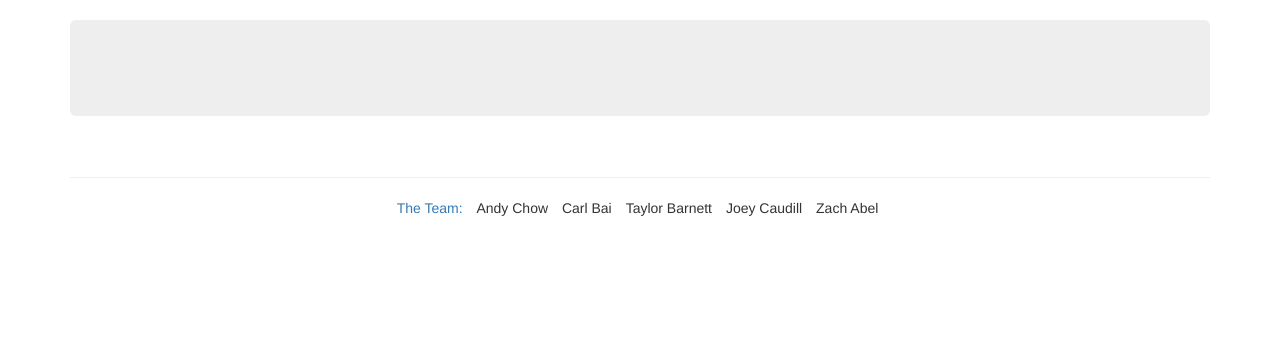
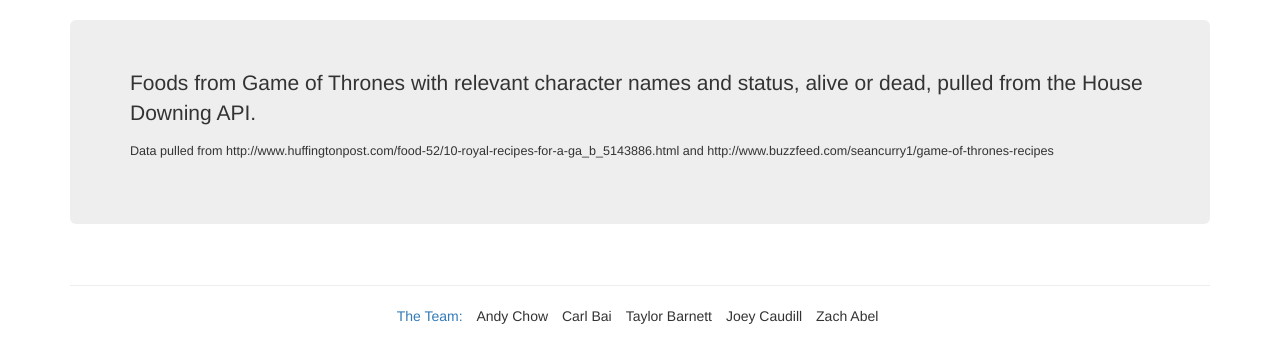
Before and after one commit to tbarn/cs373-idb, a Flask app: page /GoTFoods.html in a window 1280 px wide. Shown: the part 50-413 px from the top of the page. Run offline with Flask 2, Linux system fonts and the light colour scheme; some libraries are stand-ins or nearby versions.

Commit message:
Adding changes from yesterday

```diff
--- a/insertionDict.py
+++ b/insertionDict.py
@@ -469,7 +469,7 @@ ingredients = [
         "id": 6,
         "name": "sesame seeds",
         "description": "Sesame seed is one of the first recorded seasonings. It grows widely in India and Asia. These tiny seeds come in shades of brown, red and black, but the most common color is a pale grayish-ivory. Sesame seeds have a nutty, sweet aroma with a milk-like, buttery taste.",
-        "image_URL": "http://www.elanaspantry.com/blog/wp-content/uploads/sesame-seeds-flickr.jpg",
+        "image_URL": "http://www.comco-group.com/wp-content/uploads/2012/01/sesame-seeds-flickr.jpg",
         "recipes": [
         {"id": 1, "name": "California Roll"},
         {"id": 9, "name": "Beef Bulgogi"}],
--- a/search.sql
+++ b/search.sql
@@ -1,33 +1,3 @@
-CREATE MATERIALIZED VIEW search_index AS
-SELECT
-	post.id,
-	post.title as p_title,
-	to_tsvector(post.title) ||
-	to_tsvector(post.content) ||
-	to_tsvector(author.name) ||
-	to_tsvector(coalesce(string_agg(tag.name, ' '))) as document
-FROM post
-	JOIN author ON author.id = post.author_id
-	JOIN posts_tags ON posts_tags.post_id = posts_tags.tag_id
-	JOIN tag ON tag.id = posts_tags.tag_id
-GROUP BY post.id, author.id;
-
-
-
-
-SELECT id as post_id, p_title
-FROM search_index
-WHERE document @@ to_tsquery('politics');
-
-
-
-
-
-
-
-
-
-
 DROP MATERIALIZED VIEW searchIngredients;
 
 CREATE MATERIALIZED VIEW searchIngredients AS
--- a/tableschema.sql
+++ b/tableschema.sql
@@ -1,3 +1,6 @@
+DROP MATERIALIZED VIEW searchIngredients;
+DROP MATERIALIZED VIEW searchRecipes;
+DROP MATERIALIZED VIEW searchCuisines;
 drop table r_and_i;
 drop table c_and_i;
 drop table ingredients;
--- a/templates/GoTFoods.html
+++ b/templates/GoTFoods.html
@@ -8,8 +8,10 @@
 <div  class='container-fluid'>
   <div class='container'>
   <div id='info' class='jumbotron'>
+    <p> Foods from Game of Thrones with relevant character names and status, alive or dead, pulled from the House Downing API.
     <div class='row' id="GoTFoods">
     </div>
+	<p style="font-size:90%">Data pulled from http://www.huffingtonpost.com/food-52/10-royal-recipes-for-a-ga_b_5143886.html  and  http://www.buzzfeed.com/seancurry1/game-of-thrones-recipes</p>
    </div>
   </div>
 </div>
@@ -130,8 +132,9 @@ bigList = [
 	    $.getJSON('http://valar-morghulis.charuri.me/api/characters/' + bigList[i].Character_Id,function(data) {
 	            console.log(JSON.stringify(data,null,2));
 	            $("#GoTFoods").append("<div class='col-md-4 text-center'>"+"<img src=" + bigList[i].image_URL +
-                         " class='img-rounded' alt='Buffet' width='250' height='236' />" +"<p style='font-size:90%; font-style: italic;'>" + bigList[i].Quote  +
-			 "</p><p> Character name: " + data.first_name + " " + data.last_name + "</p><p> Status: " + data.status +  "</p></div>");
+                         " class='img-rounded' alt='Buffet' width='250' height='236' />" +"<p>"
+			 + bigList[i].Food + "</p><p style='font-size:90%; font-style: italic;'>'" + bigList[i].Quote  +
+			 "'</p><p style='font-size:90%; padding:-50px; border:-50px'> Character name: " + data.first_name + " " + data.last_name + "</p><p style='font-size:90%;'> Status: " + data.status +  "</p><p style='font-size:90%;'> Organization: " + data.affiliations[0].org_name + "</p></div>");
 	    })
             if (arrayLength - i - 1 == arrayLength % 3)
 		break;
@@ -140,9 +143,10 @@ bigList = [
 	    $.getJSON('http://valar-morghulis.charuri.me/api/characters/' + bigList[arrayLength - 1].Character_Id,function(data) {
 	            console.log(JSON.stringify(data,null,2));
 	            $("#GoTFoods").append("<div class='col-md-12 text-center'>"+"<img src=" + bigList[arrayLength - 1].image_URL +
-                         " class='img-rounded' alt='Buffet' width='250' height='236' />" +"<p style='font-size:90%; font-style: italic;'>"
-			 + bigList[arrayLength - 1].Quote  + "</p><p> Character name: " + data.first_name + " " + data.last_name
-			 + "</p><p> Status: " + data.status +  "</p></div>");
+                         " class='img-rounded' alt='Buffet' width='250' height='236' /><p>" +
+			 bigList[arrayLength - 1].Food + "</p><p style='font-size:90%; font-style: italic;'>'"
+			 + bigList[arrayLength - 1].Quote  + "'</p><p style='font-size:90%;'> Character name: " + data.first_name + " " + data.last_name
+			 + "</p><p style='font-size:90%;'> Status: " + data.status +  "</p><p style='font-size:90%;'> Organization: " + data.affiliations[0].org_name +  "</p></div>");
 		});
 
 	     //$("#GoTFoods").append("<div class='col-md-12 text-center'>"+"<img src=" + bigList[arrayLength - 1].image_URL
@@ -154,18 +158,19 @@ bigList = [
 	    $.getJSON('http://valar-morghulis.charuri.me/api/characters/' + bigList[arrayLength - 1].Character_Id,function(data) {
 	            console.log(JSON.stringify(data,null,2));
 	            $("#GoTFoods").append("<div class='col-md-6 text-center'>"+"<img src=" + bigList[arrayLength - 1].image_URL +
-                         " class='img-rounded' alt='Buffet' width='250' height='236' />" +"<p style='font-size:90%; font-style: italic;'>"
-			 + bigList[arrayLength - 1].Quote  + "</p><p> Character name: " + data.first_name + " " + data.last_name
-			 + "</p><p> Status: " + data.status +  "</p></div>");
+                         " class='img-rounded' alt='Buffet' width='250' height='236' /><p>"
+			 + bigList[arrayLength - 1].Food +"</p><p style='font-size:90%; font-style: italic;'>'"
+			 + bigList[arrayLength - 1].Quote  + "'</p><p style='font-size:90%;' > Character name: " + data.first_name + " " + data.last_name
+			 + "</p><p style='font-size:90%;' > Status: " + data.status +  "</p><p style='font-size:90%;' > Organization: " + data.affiliations[0].org_name + "</p></div>");
 		});
 	    $.getJSON('http://valar-morghulis.charuri.me/api/characters/' + bigList[arrayLength - 2].Character_Id,function(data) {
 	            console.log(JSON.stringify(data,null,2));
 	            $("#GoTFoods").append("<div class='col-md-6 text-center'>"+"<img src=" + bigList[arrayLength - 2].image_URL +
-                         " class='img-rounded' alt='Buffet' width='250' height='236' />" +"<p style='font-size:90%; font-style: italic;'>"
-			 + bigList[arrayLength - 2].Quote  + "</p><p> Character name: " + data.first_name + " " + data.last_name
-			 + "</p><p> Status: " + data.status +  "</p></div>");
+                         " class='img-rounded' alt='Buffet' width='250' height='236' /><p>"  + bigList[arrayLength - 2].Food + "</p><p style='font-size:90%; font-style: italic;'>'"
+			 + bigList[arrayLength - 2].Quote  + "'</p><p style='font-size:90%;' > Character name: " + data.first_name + " " + data.last_name
+			 + "</p><p style='font-size:90%;' > Status: " + data.status +  "</p><p style='font-size:90%;' > Organization: " + data.affiliations[0].org_name +  "</p></div>");
 		});
-	}
+        }
 
 //	$("#alias").text("Character alias: ".concat(data.alias));
 //	$("#name").text("Character name: ".concat(data.first_name.concat(" ".concat(data.last_name))));
```
Also changed, not shown: tests.py (+9 -0 lines), 1 other file.
